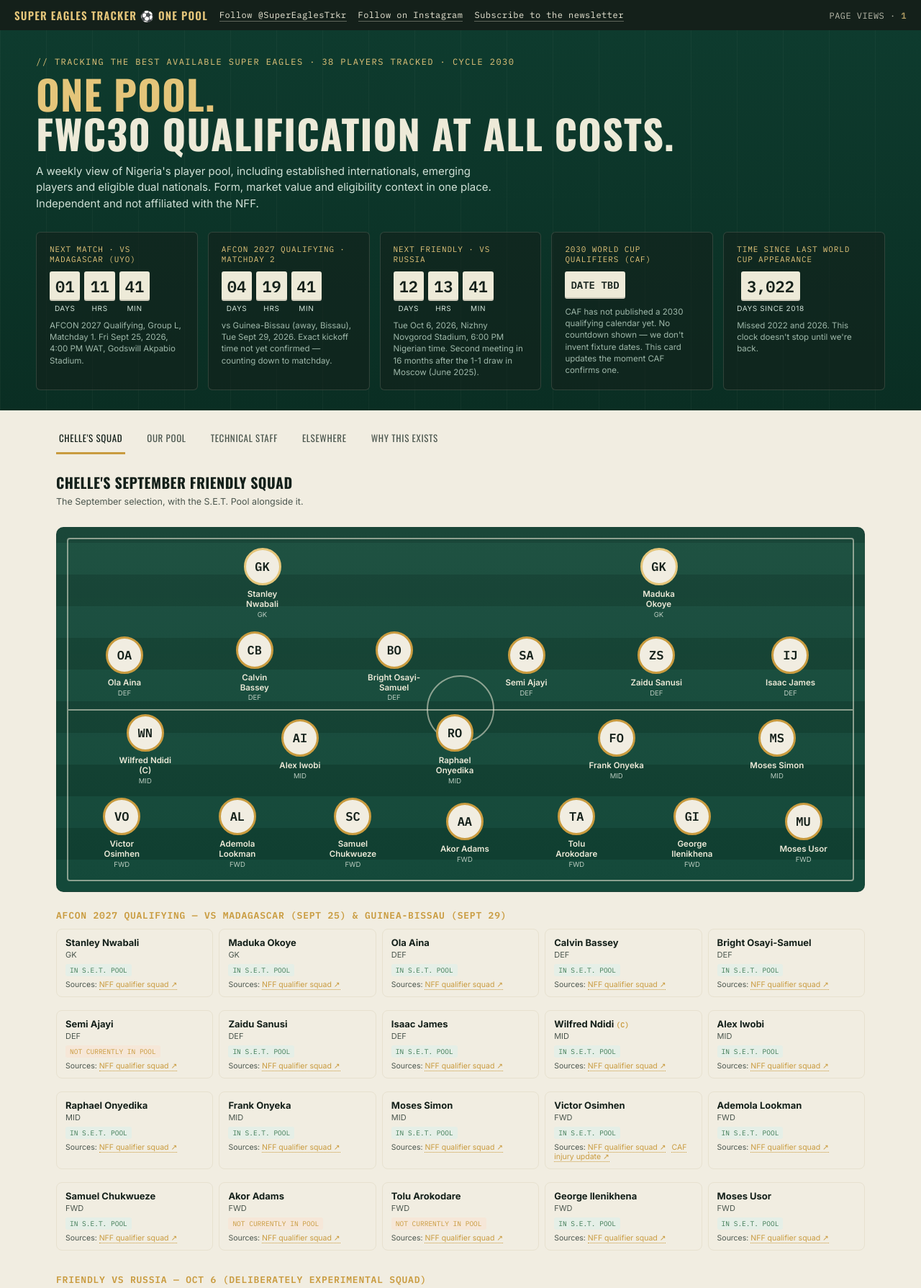
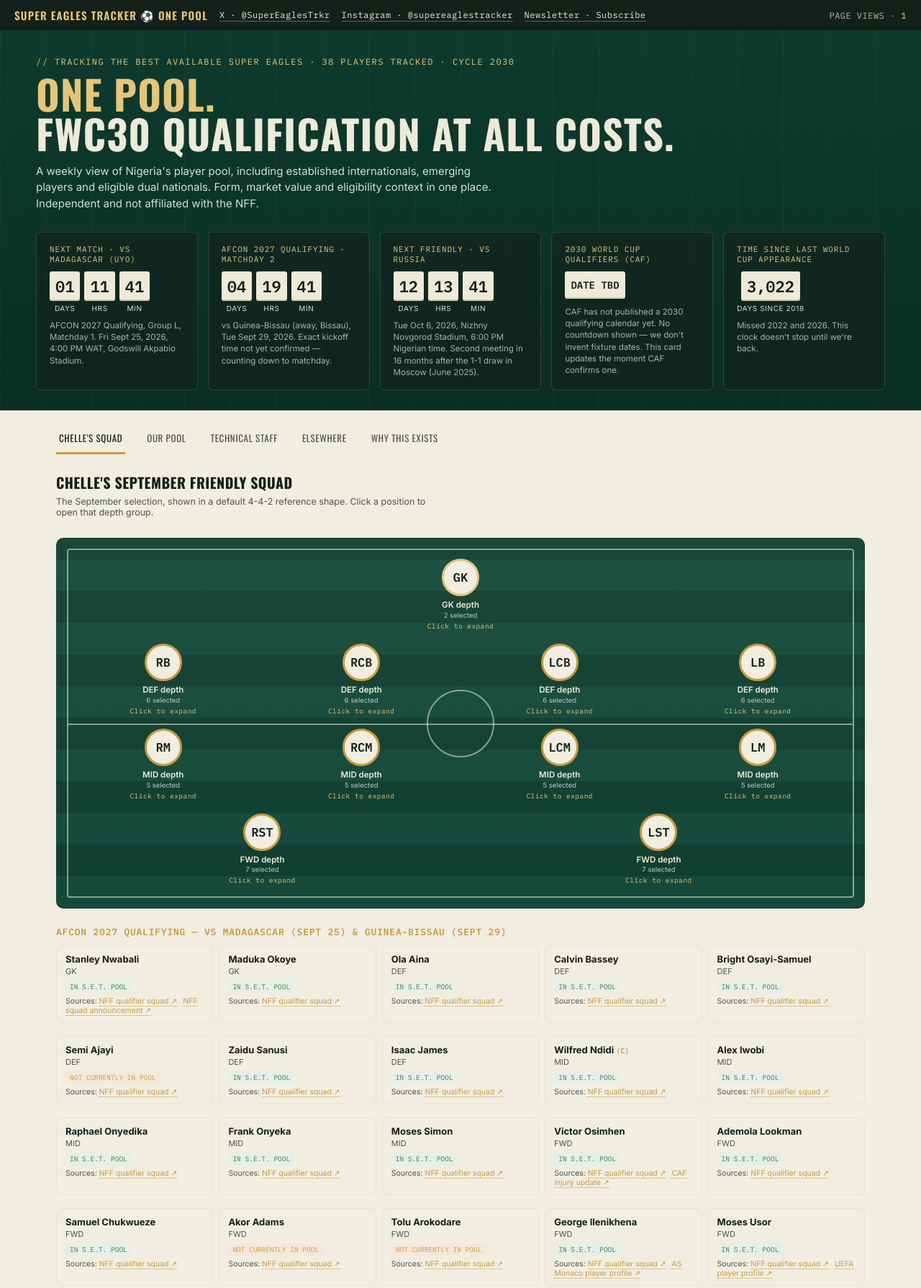
Before and after one commit to rickauamarshall/Naija-2030, a plain HTML site: page site/index.html in a window 1280 px wide. Shown: the top 1789 px of the page at 72% size. Drawn offline with nearby package versions, Linux system fonts and the light colour scheme.

Commit message:
Refine Chelle depth chart and source links

```diff
--- a/site/index.html
+++ b/site/index.html
@@ -51,6 +51,8 @@
     font-family:'IBM Plex Mono',monospace;
     font-size:12px;
     letter-spacing:0.04em;
+    position:relative;
+    z-index:5;
   }
   .ticker-left{ display:flex; align-items:center; gap:16px; flex-wrap:wrap; }
   .ticker .brandmark{
@@ -284,6 +286,7 @@
   .source-links{ margin-top:5px; font-size:10.5px; color:var(--ink-soft); }
   .source-links a{ color:var(--gold); text-decoration:none; border-bottom:1px dotted currentColor; margin-right:8px; }
   .source-links a:hover{ color:var(--clay); }
+  .source-pending{ color:#8a8375; font-style:italic; }
   .pos-chip{
     font-family:'IBM Plex Mono',monospace; font-size:10px; background:var(--pitch); color:var(--line);
     padding:2px 6px; border-radius:3px; display:inline-block;
@@ -330,12 +333,12 @@
 </head>
 <body>
 
-<div class="ticker">
+<div class="ticker" aria-label="Super Eagles Tracker social links">
   <div class="ticker-left">
     <div class="brandmark">SUPER EAGLES TRACKER ⚽ ONE POOL</div>
-    <a class="ticker-link" href="https://x.com/SuperEaglesTrkr" target="_blank" rel="noopener">Follow @SuperEaglesTrkr</a>
-    <a class="ticker-link" href="https://www.instagram.com/supereaglestracker" target="_blank" rel="noopener">Follow on Instagram</a>
-    <a class="ticker-link" href="https://supereaglestracker.beehiiv.com/subscribe" target="_blank" rel="noopener">Subscribe to the newsletter</a>
+    <a class="ticker-link" href="https://x.com/SuperEaglesTrkr" target="_blank" rel="noopener">X · @SuperEaglesTrkr</a>
+    <a class="ticker-link" href="https://www.instagram.com/supereaglestracker" target="_blank" rel="noopener">Instagram · @supereaglestracker</a>
+    <a class="ticker-link" href="https://supereaglestracker.beehiiv.com/subscribe" target="_blank" rel="noopener">Newsletter · Subscribe</a>
   </div>
   <div class="views">PAGE VIEWS · <b class="mono" id="viewCount">—</b></div>
 </div>
@@ -433,12 +436,17 @@
     <div class="section-head">
       <div>
         <h2>Chelle's September Friendly Squad</h2>
-        <p>The September selection, with the S.E.T. Pool alongside it.</p>
+        <p>The September selection, shown in a default 4-4-2 reference shape. Click a position to open that depth group.</p>
       </div>
     </div>
     <div class="pitch-wrap squad-pitch" style="margin-bottom:24px;">
       <div class="pitch-frame"></div>
       <div class="rows" id="chellePitchRows"></div>
+    </div>
+    <div class="depth-panel" id="chelleDepthPanel">
+      <span class="pos-tag" id="chelleDepthPos"></span>
+      <h3 id="chelleDepthTitle"></h3>
+      <ul class="depth-list" id="chelleDepthList"></ul>
     </div>
     <div id="chelleGroups"></div>
   </section>
@@ -645,6 +653,49 @@ const DIASPORA_ELSEWHERE = [
   {name:'Michael Olise', team:'France', detail:'Nigerian father, Algerian mother. Born and developed in England, debuted for France in 2024.'}
 ];
 
+/* Exact Wikidata matches confirmed during the source audit. Keep this map
+   explicit: a search result is not enough when names are ambiguous. */
+const WIKIDATA_SOURCES = {
+  'Honest Ahanor': 'Q129796620', 'Ifeanyi Ndukwe': 'Q135583601',
+  'Benjamin Fredrick': 'Q118957173', 'Emeka Adiele': 'Q138007130',
+  'Ethan Nwaneri': 'Q114027518', 'Frank Onyeka': 'Q56292818',
+  'Peter Etebo': 'Q16733640', 'Samuel Chukwueze': 'Q57017297',
+  'Taiwo Awoniyi': 'Q20932574', 'Kelechi Iheanacho': 'Q15506789',
+  'William Troost-Ekong': 'Q15884045', 'Moses Simon': 'Q15900645',
+  'Wilfred Ndidi': 'Q19587938', 'Bright Osayi-Samuel': 'Q19972631',
+  'Maduka Okoye': 'Q66700393', 'Zaidu Sanusi': 'Q67616315',
+  'Ola Aina': 'Q20730338', 'Alex Iwobi': 'Q21091691',
+  'Ademola Lookman': 'Q21484766', 'Victor Osimhen': 'Q25253293',
+  'Akor Adams': 'Q62059870', 'Calvin Bassey': 'Q97059010',
+  'Tolu Arokodare': 'Q98509530', 'Lesley Ugochukwu': 'Q106366721',
+  'David Ozoh': 'Q116285341', 'Raphael Onyedika': 'Q107985602',
+  'Oluwaseun Adewumi': 'Q112112780', 'Moses Usor': 'Q113451992',
+  'George Ilenikhena': 'Q116060328', 'Tyrique George': 'Q123002942',
+  'Jeff Ekhator': 'Q128895710', 'Chibuike Nwaiwu': 'Q130235116',
+  'Rio Ngumoha': 'Q131466230', 'Rayan Oyebade': 'Q139899308'
+};
+function attachWikidataSource(player){
+  const id = WIKIDATA_SOURCES[player.name];
+  if(!id) return;
+  player.sources = [...(player.sources || []), {label:'Wikidata', url:`https://www.wikidata.org/wiki/${id}`}];
+}
+const VERIFIED_PLAYER_SOURCES = {
+  'George Ilenikhena': {label:'AS Monaco player profile', url:'https://www.asmonaco.com/en/joueurs/george-ilenikhena'},
+  'Moses Usor': {label:'UEFA player profile', url:'https://www.uefa.com/uefachampionsleague/clubs/players/250174644--moses-usor/'},
+  'Stanley Nwabali': {label:'NFF squad announcement', url:'https://thenff.com/international-friendly-ndidi-simon-nwabali-lead-super-eagles-to-nizhny-novgorod-for-russia/'}
+};
+function attachVerifiedPlayerSource(player){
+  const source = VERIFIED_PLAYER_SOURCES[player.name];
+  if(!source || (player.sources || []).some(s=>s.url===source.url)) return;
+  player.sources = [...(player.sources || []), source];
+}
+FORMATION.forEach(row => row.slots.forEach(slot => {
+  attachWikidataSource(slot.main);
+  attachVerifiedPlayerSource(slot.main);
+  slot.depth.forEach(attachWikidataSource);
+  slot.depth.forEach(attachVerifiedPlayerSource);
+}));
+
 /* ---------------- RENDER PITCH ---------------- */
 const rowsEl = document.getElementById('pitchRows');
 FORMATION.forEach((row, ri)=>{
@@ -658,6 +709,7 @@ FORMATION.forEach((row, ri)=>{
       <div class="name">${slot.main.name}</div>
       <div class="club">${slot.main.club} · ${slot.main.age}y</div>
       <div class="depthcount">+${slot.depth.length} in reserve</div>
+      ${sourceLinks(slot.main.sources)}
     `;
     s.addEventListener('click', ()=>openDepth(row.pos, slot));
     rowDiv.appendChild(s);
@@ -684,7 +736,7 @@ const SOURCE_URLS = {
   cafOsimhen: 'https://www.cafonline.com/afcon2025/news/nigeria-confirm-osimhen-absence-for-opening-afcon-2027-qualifiers-as-striker-continues-recovery/'
 };
 function sourceLinks(sources){
-  if(!sources || !sources.length) return '';
+  if(!sources || !sources.length) return '<div class="source-links source-pending">Sources: pending verification</div>';
   return `<div class="source-links">Sources: ${sources.map(source => `<a href="${source.url}" target="_blank" rel="noopener">${source.label} ↗</a>`).join('')}</div>`;
 }
 function renderWatchNote(list, p){
@@ -705,13 +757,13 @@ function openDepth(pos, slot){
   const list = document.getElementById('depthList');
   list.innerHTML = '';
   const starterLi = document.createElement('li');
-  starterLi.innerHTML = `<div class="l"><span class="rank">①</span><b>${slot.main.name}</b><span class="club">${slot.main.club} · ${slot.main.age}y</span></div><span class="val">${slot.main.val}</span>`;
+  starterLi.innerHTML = `<div class="l"><span class="rank">①</span><b>${slot.main.name}</b><span class="club">${slot.main.club} · ${slot.main.age}y</span>${sourceLinks(slot.main.sources)}</div><span class="val">${slot.main.val}</span>`;
   list.appendChild(starterLi);
   renderWatchNote(list, slot.main);
   slot.depth.forEach((p,i)=>{
     const li = document.createElement('li');
     if(p.trend==='down') li.classList.add('flag-age');
-    li.innerHTML = `<div class="l"><span class="rank">${i+2}</span>${p.name}<span class="club">${p.club} · ${p.age}y</span></div><span class="val">${p.val} ${p.trend==='up'?'▲':p.trend==='down'?'▼':'—'}</span>`;
+    li.innerHTML = `<div class="l"><span class="rank">${i+2}</span>${p.name}<span class="club">${p.club} · ${p.age}y</span>${sourceLinks(p.sources)}</div><span class="val">${p.val} ${p.trend==='up'?'▲':p.trend==='down'?'▼':'—'}</span>`;
     list.appendChild(li);
     renderWatchNote(list, p);
   });
@@ -725,6 +777,13 @@ const head = document.createElement('div');
 head.className = 'board-row head';
 head.innerHTML = `<div>#</div><div>Player</div><div>Age</div><div>Pos</div><div>Value</div><div style="text-align:right;">Wk</div>`;
 boardEl.appendChild(head);
+
+FORMATION.forEach(row => row.slots.forEach(slot => {
+  attachWikidataSource(slot.main);
+  slot.depth.forEach(attachWikidataSource);
+}));
+BOARD.forEach(attachWikidataSource);
+BOARD.forEach(attachVerifiedPlayerSource);
 
 BOARD.forEach(p=>{
   const row = document.createElement('div');
@@ -781,8 +840,9 @@ CHELLE_SQUAD[Object.keys(CHELLE_SQUAD)[0]].forEach(p => {
   p.sources = p.name === 'Victor Osimhen'
     ? [...qualifierSources, {label:'CAF injury update', url:SOURCE_URLS.cafOsimhen}]
     : qualifierSources;
+  attachVerifiedPlayerSource(p);
 });
-CHELLE_SQUAD[Object.keys(CHELLE_SQUAD)[1]].forEach(p => { p.sources = russiaSources; });
+CHELLE_SQUAD[Object.keys(CHELLE_SQUAD)[1]].forEach(p => { p.sources = russiaSources; attachVerifiedPlayerSource(p); });
 
 const POOL_NAMES = new Set();
 FORMATION.forEach(row => row.slots.forEach(slot => {
@@ -828,17 +888,40 @@ Object.entries(CHELLE_SQUAD).forEach(([groupName, players]) => {
 /* ---------------- CHELLE'S SQUAD PITCH ---------------- */
 const chellePitchRowsEl = document.getElementById('chellePitchRows');
 const septemberSquad = CHELLE_SQUAD[Object.keys(CHELLE_SQUAD)[0]];
-['GK','DEF','MID','FWD'].forEach(pos=>{
+function openChelleDepth(pos, players){
+  const panel = document.getElementById('chelleDepthPanel');
+  document.getElementById('chelleDepthPos').textContent = pos;
+  document.getElementById('chelleDepthTitle').textContent = `${pos} group · ${players.length} selected`;
+  const list = document.getElementById('chelleDepthList');
+  list.innerHTML = '';
+  players.forEach((player, index) => {
+    const li = document.createElement('li');
+    li.innerHTML = `<div class="l"><span class="rank">${index + 1}</span><b>${player.name}</b><span class="club">Chelle's squad</span>${sourceLinks(player.sources)}</div>`;
+    list.appendChild(li);
+  });
+  panel.classList.add('open');
+  panel.scrollIntoView({behavior:'smooth', block:'nearest'});
+}
+const DEFAULT_442 = [
+  [{label:'GK', pos:'GK'}],
+  [{label:'RB', pos:'DEF'}, {label:'RCB', pos:'DEF'}, {label:'LCB', pos:'DEF'}, {label:'LB', pos:'DEF'}],
+  [{label:'RM', pos:'MID'}, {label:'RCM', pos:'MID'}, {label:'LCM', pos:'MID'}, {label:'LM', pos:'MID'}],
+  [{label:'RST', pos:'FWD'}, {label:'LST', pos:'FWD'}]
+];
+DEFAULT_442.forEach(line=>{
   const rowDiv = document.createElement('div');
   rowDiv.className = 'row';
-  septemberSquad.filter(p=>p.pos===pos).forEach(player=>{
+  line.forEach(({label, pos})=>{
+    const players = septemberSquad.filter(p=>p.pos===pos);
     const s = document.createElement('div');
     s.className = 'slot';
     s.innerHTML = `
-      <div class="badge ${pos==='GK'?'gk':''}">${pos==='GK'?'GK':player.name.split(' ').map(n=>n[0]).join('').slice(0,2)}</div>
-      <div class="name">${player.name}${player.captain ? ' (C)' : ''}</div>
-      <div class="club">${pos}</div>
+      <div class="badge ${pos==='GK'?'gk':''}">${label}</div>
+      <div class="name">${pos} depth</div>
+      <div class="club">${players.length} selected</div>
+      <div class="depthcount">Click to expand</div>
     `;
+    s.addEventListener('click', ()=>openChelleDepth(pos, players));
     rowDiv.appendChild(s);
   });
   chellePitchRowsEl.appendChild(rowDiv);
```
